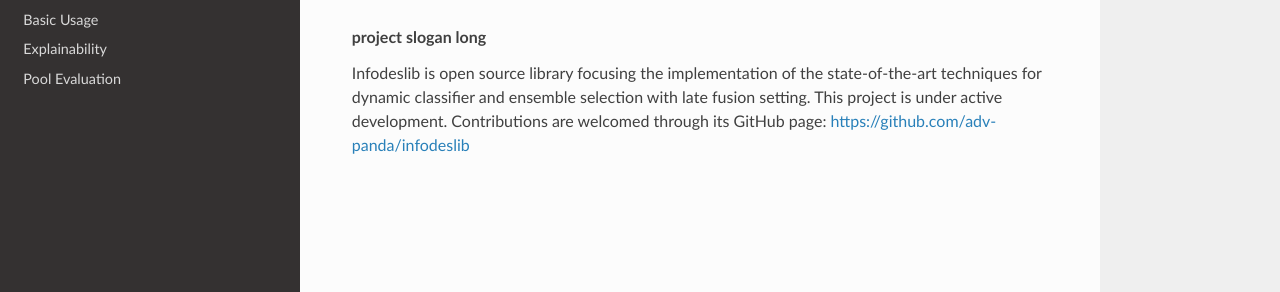
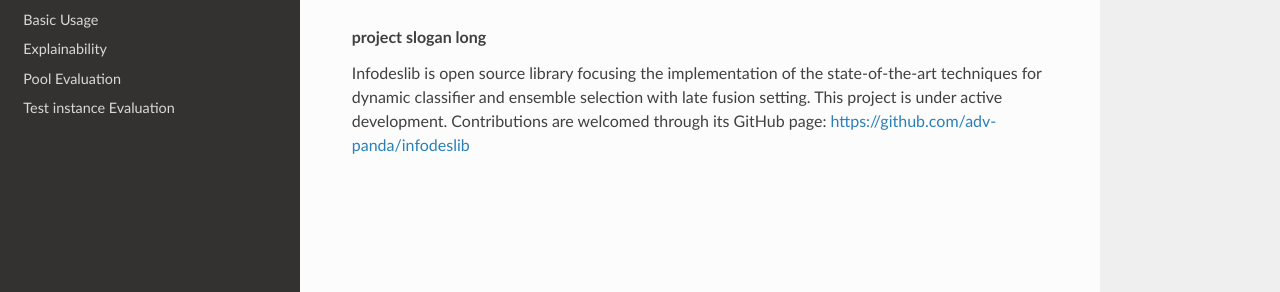
Before and after one commit to adv-panda/infodeslib_docs, a Sphinx documentation site: the page built from docs/source/index.rst, in a window 1280 px wide. Shown: the part 378-670 px from the top of the page. Built offline with Sphinx 7.4.7 and the Read the Docs theme 2.0.0, drawn with Linux system fonts in a browser that asks for light colours; pages that are not in the unit, such as notebooks, are missing from menus.

Commit message:
Update index.rst

```diff
--- a/docs/source/index.rst
+++ b/docs/source/index.rst
@@ -32,7 +32,7 @@
    Basic Usage <examples/example1>
    Explainability <examples/example2>
    Pool Evaluation <examples/example3>
-
+   Test instance Evaluation <examples/example4>
 
 project-slogans
 ========================
```
